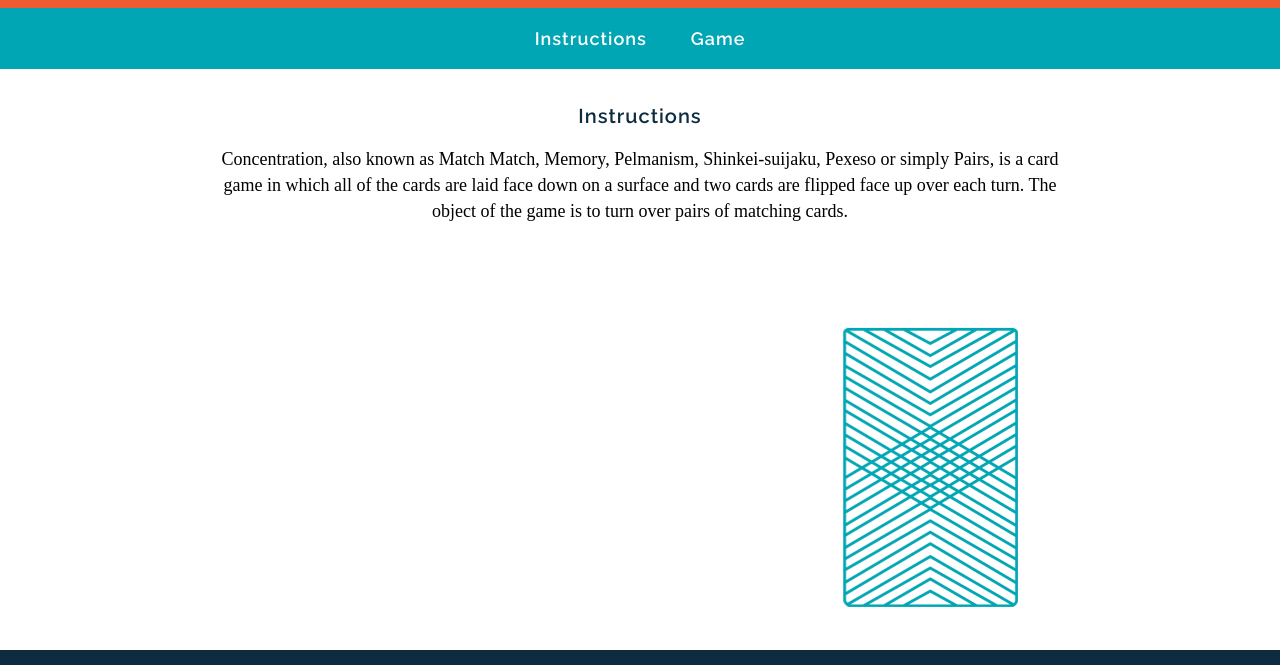
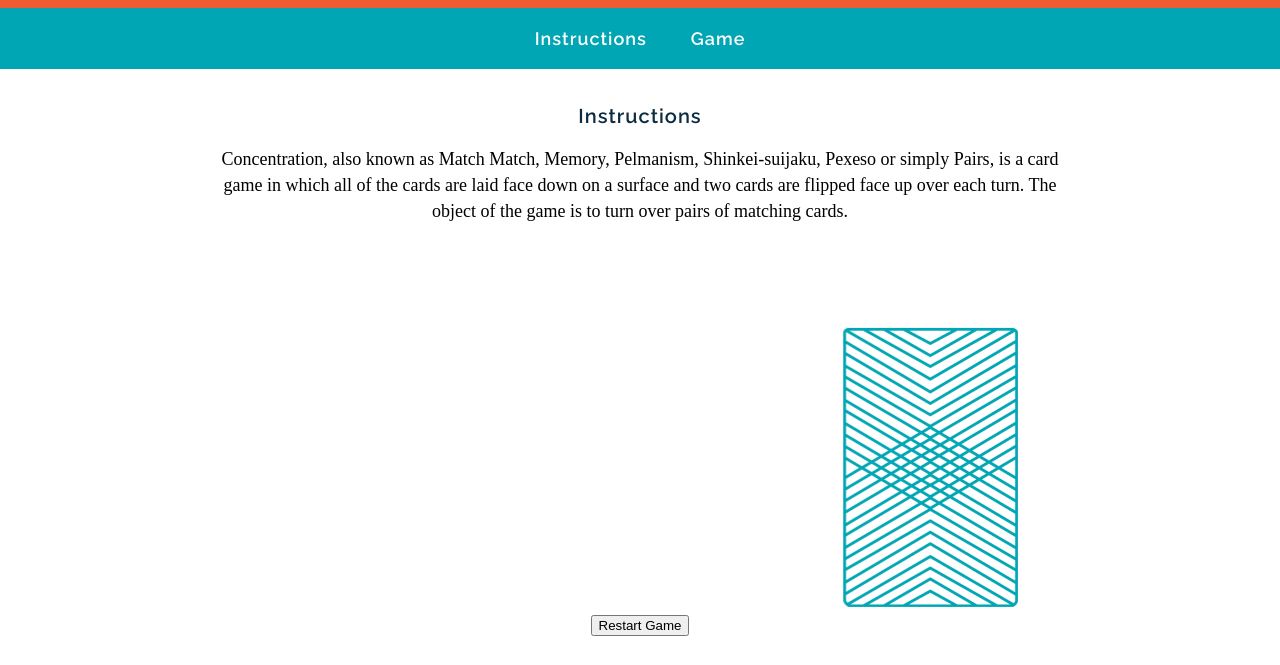
Before and after one commit to Amir-Hafizovic/wdi-fundamentals, a plain HTML site: page memory_game/index.html in a window 1280 px wide. Shown: the part 105-770 px from the top of the page. Drawn offline with Linux system fonts and the light colour scheme; a web font is replaced by a local one.

Commit message:
added refresh button

```diff
--- a/memory_game/index.html
+++ b/memory_game/index.html
@@ -21,6 +21,7 @@
     <p>Concentration, also known as Match Match, Memory, Pelmanism, Shinkei-suijaku, Pexeso or simply Pairs, is a card game in which all of the cards are laid face down on a surface and two cards are flipped face up over each turn. The object of the game
         is to turn over pairs of matching cards.</p>
       <div id="game-board" class="board clearfix"></div>
+      <input type="button" value="Restart Game" onClick="window.location.href=window.location.href">
   </main>
   <footer class="clearfix">
     <p class="copyright">Copyright 2017</p>
```
